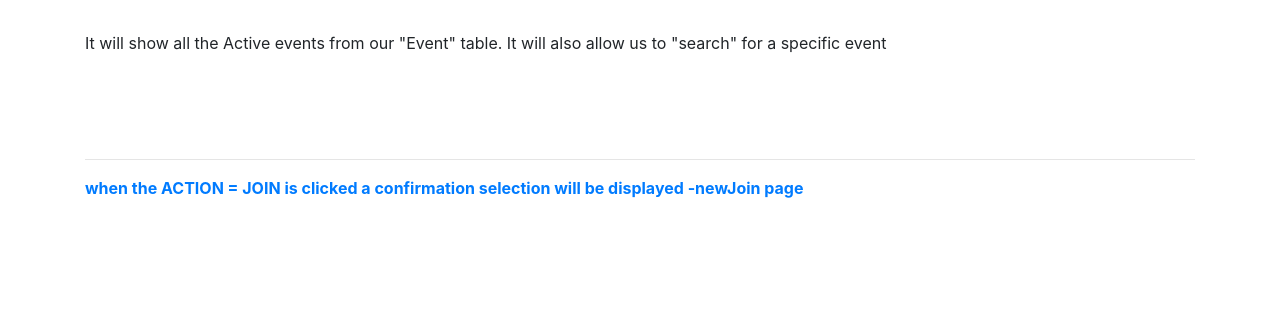
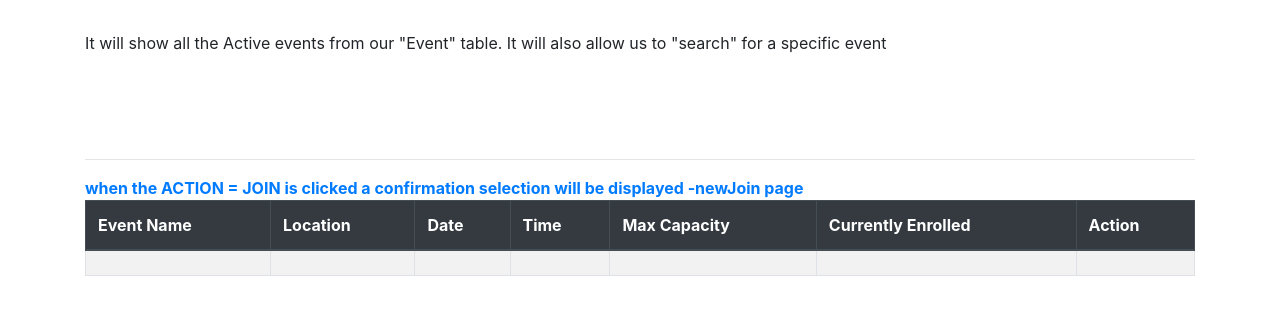
Before and after one commit to lili-mar/Group_project, a Django app: template group_proj/group_app/templates/dashboard.html in a window 1280 px wide. Shown: the part 185-500 px from the top of the page. Run offline with Django 3.2, Linux system fonts and the light colour scheme; the template is opened without the code that fills it, so the values that code supplies are empty; some libraries are stand-ins or nearby versions.

Commit message:
modified dashboard.html

```diff
--- a/group_proj/group_app/templates/dashboard.html
+++ b/group_proj/group_app/templates/dashboard.html
@@ -3,6 +3,11 @@
 <head>
     <meta charset="UTF-8">
     <meta name="viewport" content="width=device-width, initial-scale=1.0">
+
+    <script src="https://code.jquery.com/jquery-3.3.1.slim.min.js" integrity="sha384-q8i/X+965DzO0rT7abK41JStQIAqVgRVzpbzo5smXKp4YfRvH+8abtTE1Pi6jizo" crossorigin="anonymous"></script>
+    <script src="https://cdnjs.cloudflare.com/ajax/libs/popper.js/1.14.7/umd/popper.min.js" integrity="sha384-UO2eT0CpHqdSJQ6hJty5KVphtPhzWj9WO1clHTMGa3JDZwrnQq4sF86dIHNDz0W1" crossorigin="anonymous"></script>
+    <script src="https://stackpath.bootstrapcdn.com/bootstrap/4.3.1/js/bootstrap.min.js" integrity="sha384-JjSmVgyd0p3pXB1rRibZUAYoIIy6OrQ6VrjIEaFf/nJGzIxFDsf4x0xIM+B07jRM" crossorigin="anonymous"></script>
+
     <link href="https://stackpath.bootstrapcdn.com/bootstrap/4.5.0/css/bootstrap.min.css" rel="stylesheet" integrity="sha384-9aIt2nRpC12Uk9gS9baDl411NQApFmC26EwAOH8WgZl5MYYxFfc+NcPb1dKGj7Sk" crossorigin="anonymous">
     {% load static %}
     <link rel="stylesheet" href="{% static 'css/style.css' %}">
@@ -23,6 +28,51 @@
         <p></p>
         <a href="/ABC/newJoin"><strong>when the ACTION = JOIN is clicked a confirmation  selection will be displayed -newJoin page</strong></a>
 
+
+        <!-- {% block content %} -->
+
+                <table class="table table-striped table-bordered table-hover">
+                    <thead class="thead-dark">
+
+                <tr>
+                    <th scope="col">Event Name </th>
+                    <th scope="col">Location </th>
+                    <th scope="col">Date</th>
+                    <th scope="col">Time</th>
+                    <th scope="col">Max Capacity</th>
+                    <th scope="col">Currently Enrolled</th>
+                    <th scope="col">Action</th>
+                </tr>
+                </thead>
+                <tbody>
+
+                <tr>
+                    <td></td>
+                    <td></td>
+                    <td></td>
+                    <td></td>
+                    <td></td>
+                    <td></td>
+                    <td></td>
+                </tr>
+
+
+		</tbody>
+	  </table>
+
+<br/><br/>
+
+
+
+
+
+	<!-- {{ api.Data }}
+
+{% endblock %} -->
+
+
+
+
     </div>
 </body>
 </html>
```
Also changed, not shown: group_proj/db.sqlite3.
